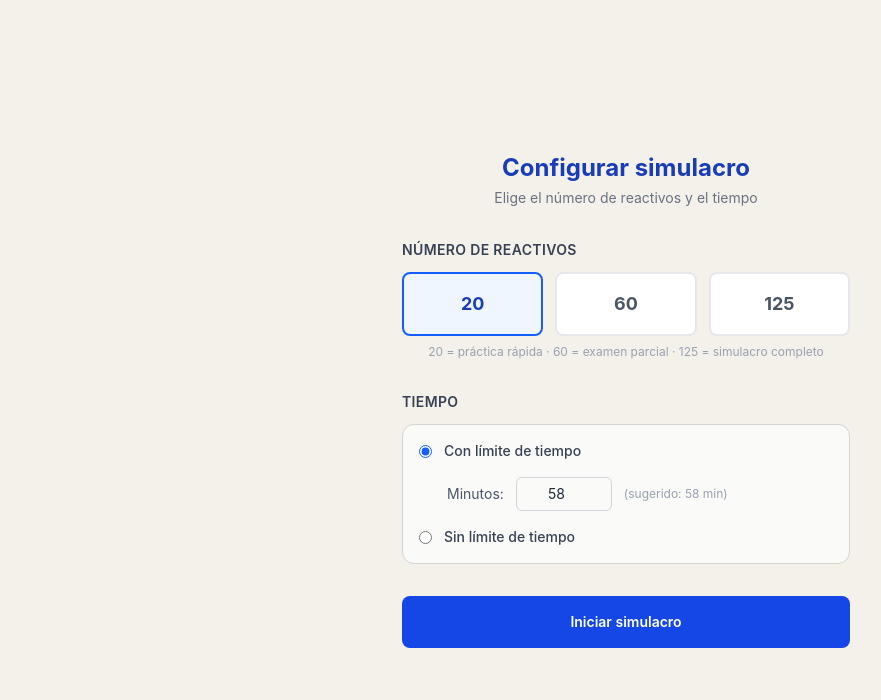
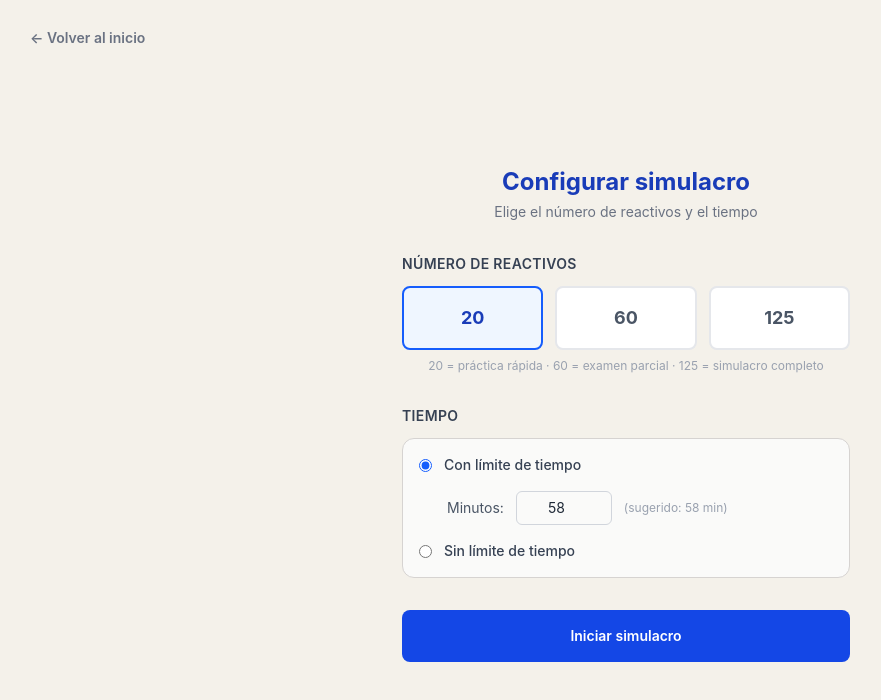
Before and after one commit to gabdiasalejandro/simulador-exil, a React (Vite) app: page / in a window 1280 px wide. Both pictures are taken after a click on the button "Simular". Shown: the top 700 px of the page, without its empty margins (14-895 px from the left). Built offline with nearby package versions, Linux system fonts and the light colour scheme.

Commit message:
feat(simulacro): boton 'Volver al inicio' en la pantalla de configuracion
SizePicker acepta onVolver opcional; SimulacroContainer lo reenvia y App lo
cablea a handleReset (vuelve al landing).

```diff
--- a/src/ui/App.tsx
+++ b/src/ui/App.tsx
@@ -68,6 +68,7 @@ export function App() {
           contentPort={contentPort}
           storagePort={storagePort}
           onDone={handleAttemptDone}
+          onVolver={handleReset}
         />
       );
 
--- a/src/ui/features/simulacro/SimulacroContainer.tsx
+++ b/src/ui/features/simulacro/SimulacroContainer.tsx
@@ -41,6 +41,8 @@ export interface SimulacroContainerProps {
   contentPort: ContentPort;
   storagePort: StoragePort;
   onDone: (attempt: Attempt, questions: readonly Reactivo[]) => void;
+  /** Volver al inicio (landing). Disponible en la pantalla de configuración. */
+  onVolver?: (() => void) | undefined;
 }
 
 /**
@@ -87,6 +89,7 @@ export function SimulacroContainer({
   contentPort,
   storagePort,
   onDone,
+  onVolver,
 }: SimulacroContainerProps) {
   const [state, setState] = useState<SimulacroState>(() => restoreInitialState().state);
   const [currentIndex, setCurrentIndex] = useState(() => restoreInitialState().currentIndex);
@@ -213,7 +216,7 @@ export function SimulacroContainer({
   // ---------------------------------------------------------------------------
 
   if (state.phase === 'picking') {
-    return <SizePicker onConfirm={handleStart} />;
+    return <SizePicker onConfirm={handleStart} onVolver={onVolver} />;
   }
 
   if (state.phase === 'loading') {
--- a/src/ui/features/simulacro/SizePicker.tsx
+++ b/src/ui/features/simulacro/SizePicker.tsx
@@ -6,6 +6,8 @@ import { Button } from '../../atoms/Button/Button';
 
 export interface SizePickerProps {
   onConfirm: (config: SessionConfig) => void;
+  /** Si se provee, muestra un botón para volver al inicio. */
+  onVolver?: (() => void) | undefined;
 }
 
 const SIZES: ExamSize[] = [20, 60, 125];
@@ -19,7 +21,7 @@ const SIZES: ExamSize[] = [20, 60, 125];
  *
  * Emite SessionConfig al confirmar.
  */
-export function SizePicker({ onConfirm }: SizePickerProps) {
+export function SizePicker({ onConfirm, onVolver }: SizePickerProps) {
   const [size, setSize] = useState<ExamSize>(20);
   const [timerMode, setTimerMode] = useState<'limited' | 'unlimited'>('limited');
   const [minutes, setMinutes] = useState<number>(computeDefaultMinutes(20));
@@ -41,7 +43,19 @@ export function SizePicker({ onConfirm }: SizePickerProps) {
   };
 
   return (
-    <div className="flex min-h-screen flex-col items-center justify-center gap-8 bg-crema px-4 py-12">
+    <div className="flex min-h-screen flex-col bg-crema">
+      {onVolver && (
+        <div className="px-6 py-4">
+          <Button
+            label="← Volver al inicio"
+            variant="ghost"
+            onClick={onVolver}
+            className="py-1.5 px-3 text-sm"
+          />
+        </div>
+      )}
+
+      <div className="flex flex-1 flex-col items-center justify-center gap-8 px-4 pb-12">
       <header className="text-center">
         <h2 className="text-2xl font-bold text-blue-800">Configurar simulacro</h2>
         <p className="mt-1 text-sm text-gray-500">
@@ -139,6 +153,7 @@ export function SizePicker({ onConfirm }: SizePickerProps) {
         onClick={handleConfirm}
         className="w-full max-w-md py-4 text-base"
       />
+      </div>
     </div>
   );
 }
```
